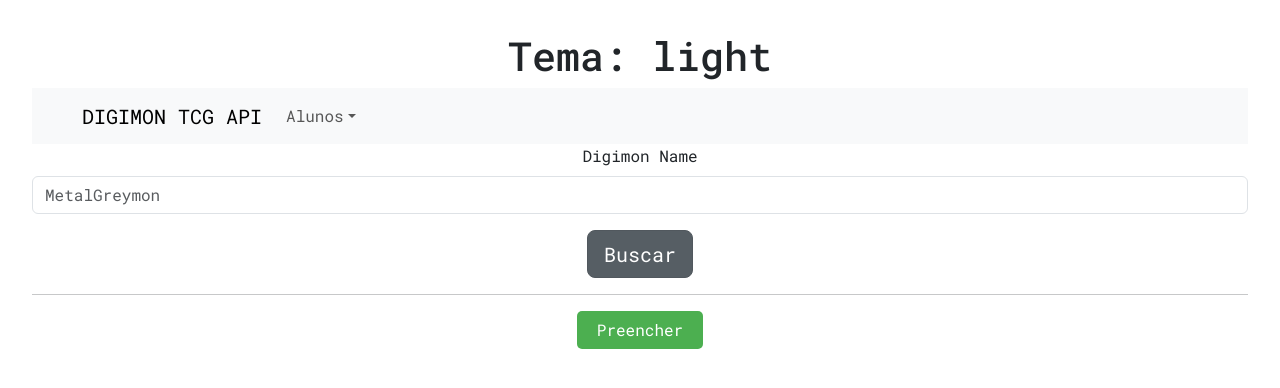
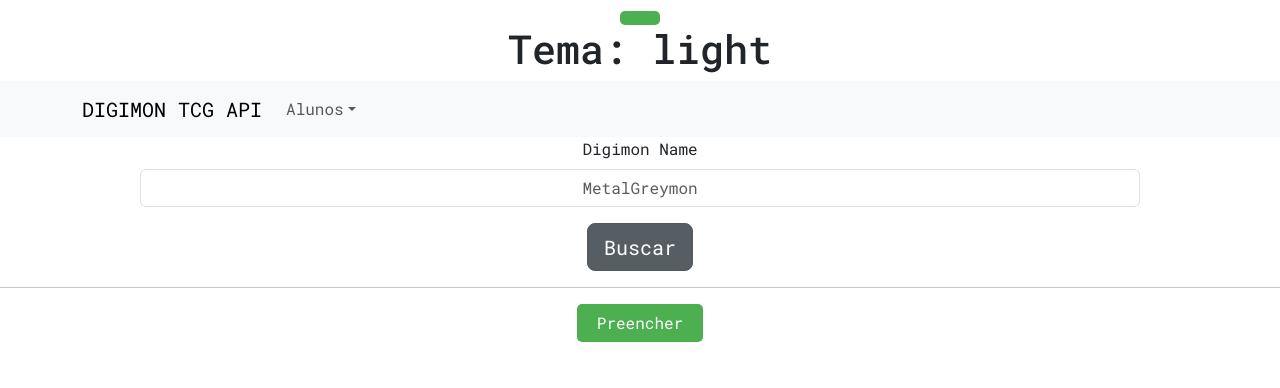
Before and after one commit to duduvf11/Digimon-TCG-API, a React (Vite) app in the folder app/: page / in a window 1280 px wide. Shown: the top 388 px of the page. Built offline with nearby package versions, Linux system fonts and the light colour scheme.

Commit message:
dark theme ready

```diff
--- a/app/src/App.css
+++ b/app/src/App.css
@@ -2,13 +2,7 @@
 
 * {
     font-family: "Roboto Mono", monospace;
-}
-
-#root {
-  max-width: 1280px;
-  margin: 0 auto;
-  padding: 2rem;
-  text-align: center;
+    text-align: center;
 }
 
 ul {
@@ -42,6 +36,22 @@
   box-sizing: border-box;
 }
 
+.format-input{
+    width: 1000px;
+    margin: 0 auto;
+}
+
 .fill_button {
   margin-bottom: 21.4px;
 }
+
+.dark-theme{
+    width: 100%;
+    height: 100%;
+    color: aliceblue;
+    background-color: #0c0035;
+}
+
+.light-letter{
+    color:aliceblue
+}
--- a/app/src/App.jsx
+++ b/app/src/App.jsx
@@ -14,11 +14,15 @@
 
   return (
     <>
-        <h1>Tema: {theme}</h1>
-        <Header/>
-        <DigimonSearchAPI/>
-        <button onClick={() => setShowDigimonAPI(true)}>Preencher</button>
-        {showDigimonAPI && <DigimonGetALL/>}
+        <div className={`${theme === "dark"? " dark-theme" : ""}`}>
+            <button onClick={toggleTheme}></button>
+            <h1>Tema: {theme}</h1>
+            <Header/>
+            <DigimonSearchAPI/>
+            <button onClick={() => setShowDigimonAPI(true)}>Preencher</button>
+            {showDigimonAPI && <DigimonGetALL/>}
+        </div>
+
     </>
   )
 }
--- a/app/src/components/GetAllDigimon/DigimonGetALL.jsx
+++ b/app/src/components/GetAllDigimon/DigimonGetALL.jsx
@@ -1,10 +1,13 @@
-import React from 'react'
+import React, { useContext } from 'react'
 import { useState, useEffect } from 'react'
 import axios from 'axios'
 import "./DigimonGetALL.css"
+import { ThemeContext } from '../../context/ThemeContext'
 
 function DigimonGetALL(){
     const [digimonData, setDigimonData] = useState([]);
+
+    const {theme} = useContext(ThemeContext)
 
     useEffect(() => {
         axios.get('https://digimoncard.io/api-public/getAllCards.php?sort=name&series=Digimon Card Game&sortdirection=asc')
@@ -17,8 +20,11 @@
         <ul>
             {digimonData.map((value, index) => (
                 <li key={index} className='digimonPreencher'>
-                   <h2>{value.name}</h2>
-                   <p>{value.cardnumber}</p>
+                    <div className={theme === 'dark' ? 'light-letter' : ''}>
+                        <h2>{value.name}</h2>
+                        <p>{value.cardnumber}</p>
+                    </div>
+
                 </li>
             ))}
         </ul>
--- a/app/src/components/Search-API/Input.jsx
+++ b/app/src/components/Search-API/Input.jsx
@@ -1,4 +1,4 @@
-import React from 'react';
+import React, { useContext } from 'react';
 import "./input.css";
 import axios from 'axios'
 import { useState, useEffect } from 'react'
@@ -7,16 +7,20 @@
 import Button from 'react-bootstrap/Button';
 import Card from 'react-bootstrap/Card';
 
+import { ThemeContext } from '../../context/ThemeContext';
+
 function DigimonSearchAPI(){
   const [input, setInput] = useState('')
   const [send, setSend] = useState('')
 
+  const {theme} = useContext(ThemeContext)
+
   return (
       <div>
-          <div>
+          <div className='format-input'>
             <Form>
-              <Form.Group className="mb-3" controlId="exampleForm.ControlInput1">
-              <Form.Label>Digimon Name</Form.Label>
+              <Form.Group className="mb-3" controlId="exampleForm.ControlInput1" data-bs-theme={theme}>
+              <Form.Label data-bs-theme="light">Digimon Name</Form.Label>
               <Form.Control type="text" value={input} onChange={(ev) => setInput(ev.target.value)} placeholder="MetalGreymon" />
               </Form.Group>
             </Form>
@@ -38,6 +42,8 @@
 function SearchDigimon(props){
   const [digimonData, setDigimonData] = useState([]);
 
+  const {theme} = useContext(ThemeContext)
+
   useEffect(() => {
       axios.get('https://digimoncard.io/api-public/search.php?n=' + props.digimon)
       .then(response => response.data)
@@ -46,10 +52,10 @@
   }, [props.digimon])
 
   return <div>
-      <ul className='search_list'>
+      <ul className="search_list">
           {digimonData.map((value, index) => (
               <li key={index}>
-                <Card style={{ width: '18rem' }}>
+                <Card data-bs-theme={theme}  style={{ width: '18rem'}}>
                   <Card.Img variant="top" src={value.image_url} />
                   <Card.Body>
                     <Card.Title>{value.name}</Card.Title>
--- a/app/src/components/header/Header.jsx
+++ b/app/src/components/header/Header.jsx
@@ -1,4 +1,4 @@
-import React from 'react';
+import React, { useContext } from 'react';
 import "./header.css";
 
 import Container from 'react-bootstrap/Container';
@@ -6,12 +6,16 @@
 import Navbar from 'react-bootstrap/Navbar';
 import NavDropdown from 'react-bootstrap/NavDropdown';
 
+import { ThemeContext } from '../../context/ThemeContext';
+
 const Header = () => {
+    const {theme} = useContext(ThemeContext)
+
   return (
     <div>
-        <Navbar expand="lg" className="bg-body-tertiary" data-bs-theme="">
+        <Navbar expand="lg" className="bg-body-tertiary" data-bs-theme={theme}>
         <Container>
-            <Navbar.Brand href="#home" >DIGIMON TCG API</Navbar.Brand>
+            <Navbar.Brand href="#home">DIGIMON TCG API</Navbar.Brand>
             <Navbar.Toggle aria-controls="basic-navbar-nav" />
             <Navbar.Collapse id="basic-navbar-nav">
             <Nav className="me-auto">
```
